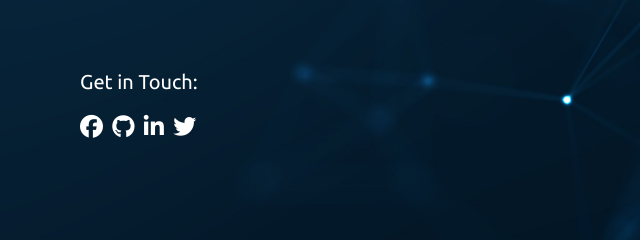
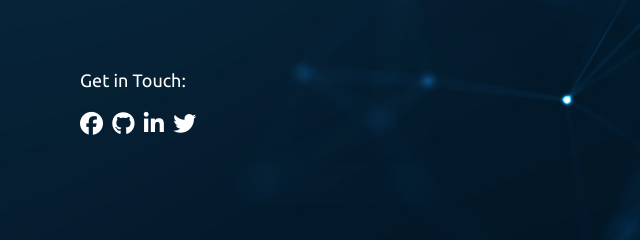
Before and after one commit to AsirIntesar/Personal-Portfolio-Website, a plain HTML site: page index.html in a window 1280 px wide. Shown: the part 422-662 px from the top of the page, 0-640 px from the left. Drawn offline with nearby package versions, Linux system fonts and the light colour scheme; some packages are replaced by stand-ins of ours; a script that the page names is missing.

Commit message:
commit on master

```diff
--- a/index.html
+++ b/index.html
@@ -50,7 +50,7 @@
                 <div class="text-3">My interests are in <span class="typing"></span></div>
 
                     <div class="media" style="padding: 200px;padding-left: 0px; font-size: 40px;">
-                        <p style="font-size: 20px;">Get in Touch:</p>
+                        <p style="font-size: 18px;">Get in Touch:</p>
                             <a href="https://www.facebook.com/" target="_blank" style="background: transparent; border: none; padding: 0px; font-size: 23px;" >
                                 <i class="fab fa-facebook"></i></a>
 
```
